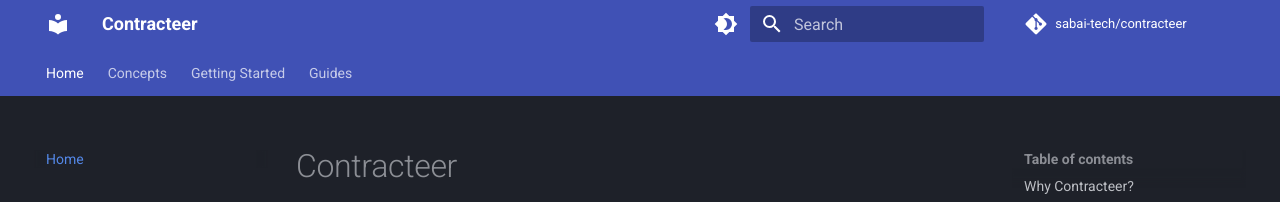
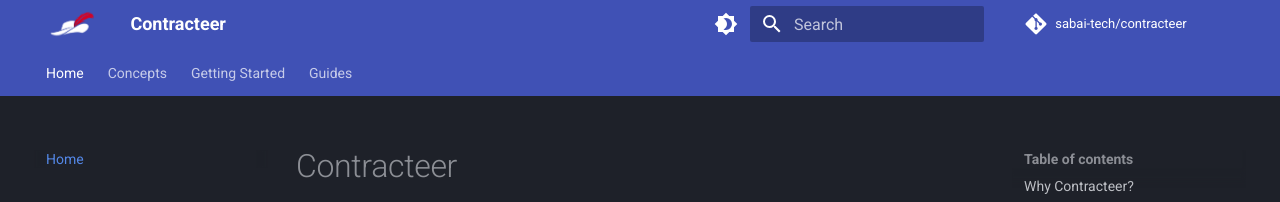
Before and after one commit to sabai-tech/contracteer, an MkDocs documentation site: the page built from docs/docs/index.md, in a window 1280 px wide. Shown: the top 202 px of the page. Built offline with MkDocs 1.6.1 and Material for MkDocs 9.7.7, drawn with Linux system fonts in a browser that asks for light colours; comment, search, counter and statistics services are not loaded; the version menu is left out.

Commit message:
docs: add theme-aware logo to README and docs site

```diff
--- a/docs/mkdocs.yml
+++ b/docs/mkdocs.yml
@@ -9,6 +9,8 @@
 
 theme:
   name: material
+  logo: assets/images/contracteer_logo.png
+  favicon: assets/images/favicon.png
   features:
     - navigation.tabs
     - navigation.sections
```
Also changed, not shown: .github/images/contracteer_black.png (added), .github/images/contracteer_white.png (added), README.md, docs/docs/assets/images/contracteer_logo.png (added), docs/docs/assets/images/favicon.png (added).
